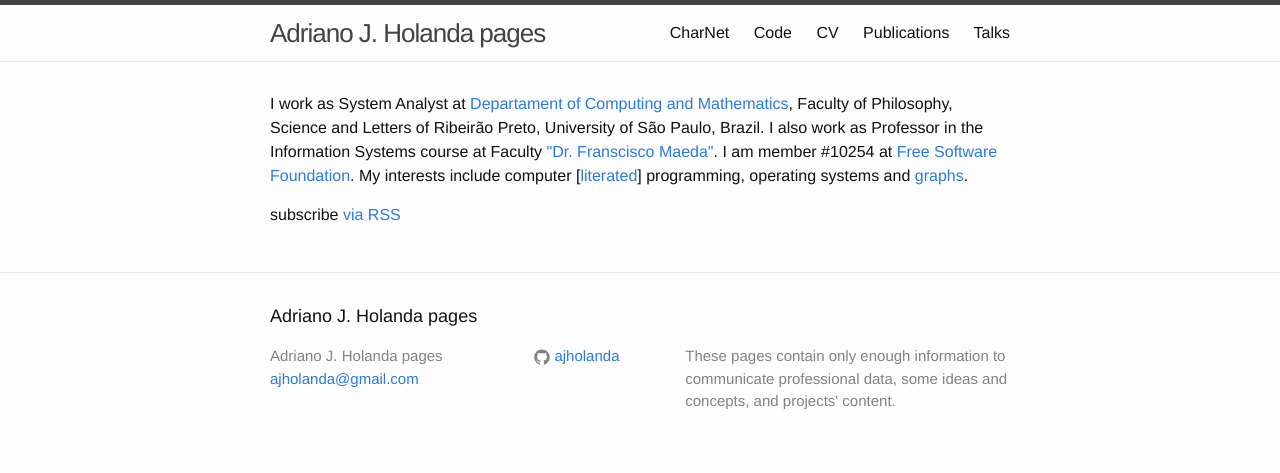
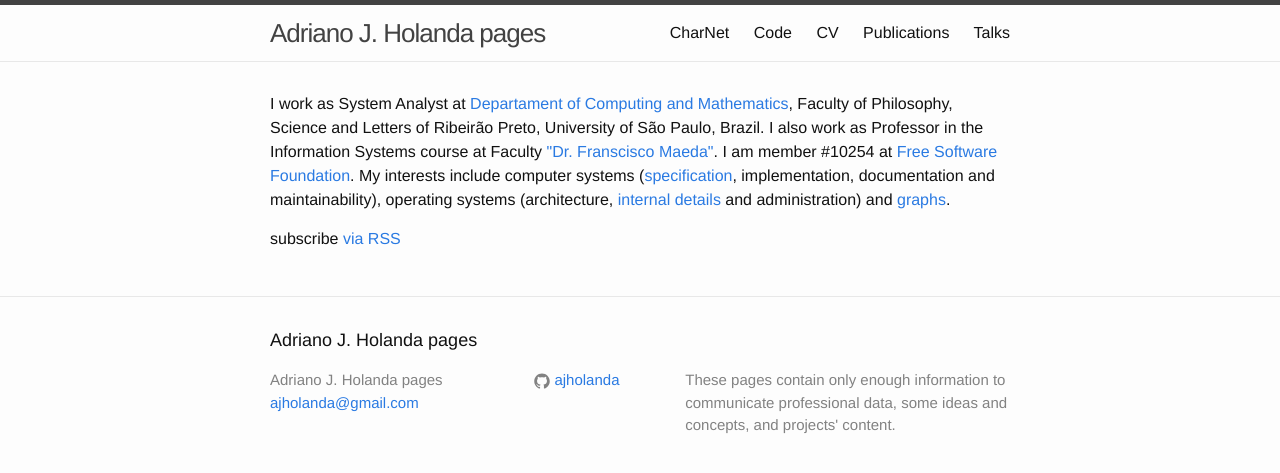
Before and after one commit to ajholanda/ajholanda.github.io, a Jekyll site: the page built from index.html, in a window 1280 px wide. Shown: the top 473 px of the page. Built offline with Jekyll 4.4.1, drawn with Linux system fonts in a browser that asks for light colours.

Commit message:
rm literated and add computer systems as interest

```diff
--- a/index.html
+++ b/index.html
@@ -12,9 +12,13 @@ layout: default
   at Faculty <a href="http://www.fafram.com.br/index.php/graduacao/sistemas-de-informacao">
   "Dr. Franscisco Maeda"</a>.
   I am member #10254 at <a href="https://www.fsf.org">Free Software
-  Foundation</a>. My interests include computer
-  [<a href="https://www-cs-faculty.stanford.edu/~knuth/lp.html">literated</a>]
-  programming, operating systems and <a href="https://github.com/aholanda/graphs">graphs</a>.
+  Foundation</a>. My interests include
+  computer systems (<a href="https://en.wikipedia.org/wiki/TLA%2B">specification</a>,
+    implementation, documentation and maintainability),
+  operating systems (architecture,
+  <a href="https://en.wikipedia.org/wiki/Kernel_(operating_system)">internal details</a>
+    and administration)
+  and <a href="https://github.com/aholanda/graphs">graphs</a>.
 </p>
 
   <p class="rss-subscribe">subscribe <a href="{{ "/feed.xml" | prepend: site.baseurl }}">via RSS</a></p>
```
